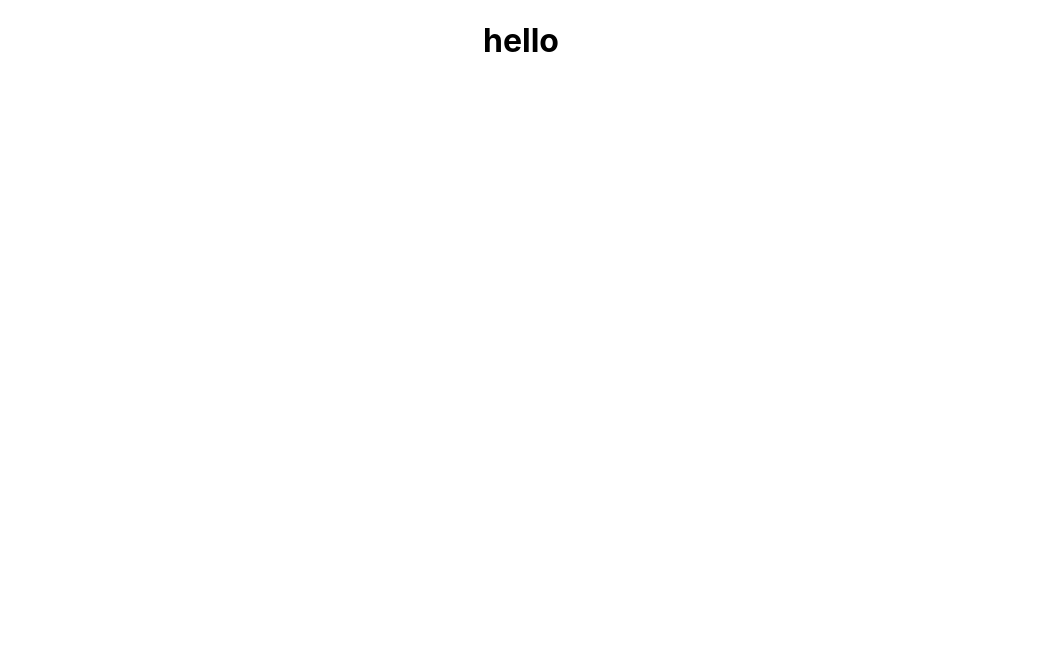
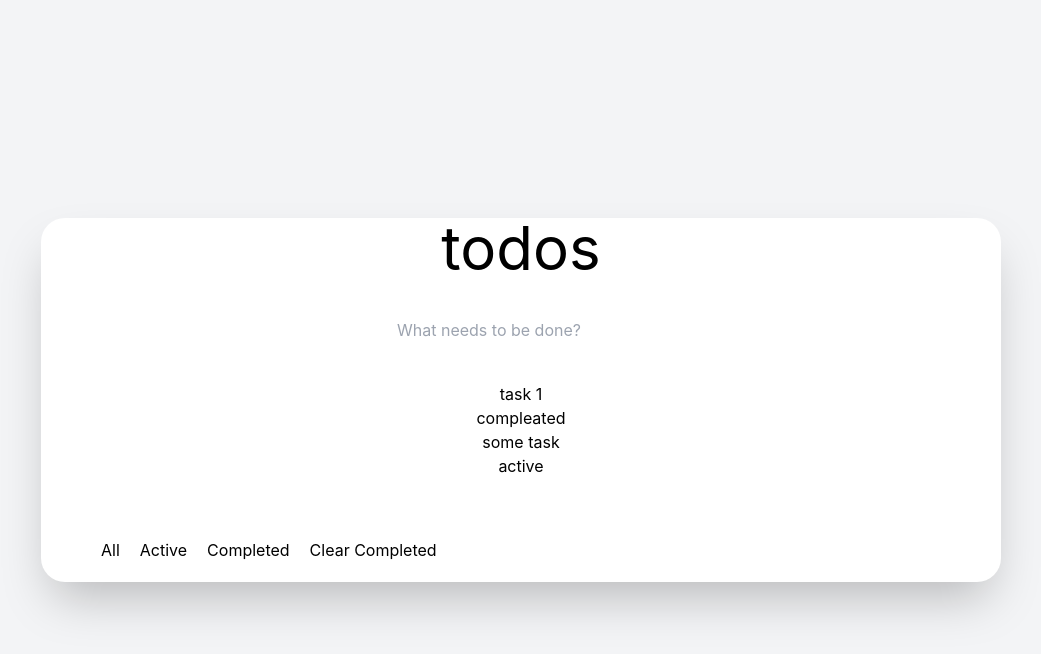
Before and after one commit to Yury-Odinson/todo, a React (Create React App) app: page / in a window 1280 px wide. Shown: the top 654 px of the page, without its empty margins (119-1160 px from the left). Built offline with nearby package versions, Linux system fonts and the light colour scheme.

Commit message:
feat: componments

```diff
--- a/src/App.tsx
+++ b/src/App.tsx
@@ -1,10 +1,11 @@
 import React from 'react';
 import './App.css';
+import {Main} from "./components/Main";
 
 function App() {
   return (
-    <div className="App">
-      <h1>hello</h1>
+    <div className="App relative h-screen bg-gray-100">
+        <Main/>
     </div>
   );
 }
--- /dev/null
+++ b/src/components/Main.tsx
@@ -0,0 +1,33 @@
+import React from "react";
+import {TaskElement} from "./TaskElement";
+
+export const Main: React.FC = () => {
+
+    return (
+        <div className="absolute top-1/2 left-1/2 -translate-x-1/2 -translate-y-1/2  w-3/4 shadow-2xl bg-white rounded-3xl">
+            <div>
+                <h1 className="text-6xl">todos</h1>
+            </div>
+            <div className="py-10 px-5">
+                <div className="pb-10">
+                    <button className=""/>
+                    <input className="" placeholder="What needs to be done?"/>
+                </div>
+
+                <div>
+                    <TaskElement task={"task 1"} completed={true} id={"1"}/>
+                    <TaskElement task={"some task"} completed={false} id={"2"}/>
+                </div>
+            </div>
+            <div className="px-10 py-5 flex gap-5 items-center">
+                <span>
+                    {/*{COUNTER}*/}
+                </span>
+                <button className="">All</button>
+                <button className="">Active</button>
+                <button className="">Completed</button>
+                <button className="">Clear Completed</button>
+            </div>
+        </div>
+    );
+};
--- /dev/null
+++ b/src/components/TaskElement.tsx
@@ -0,0 +1,13 @@
+import React from "react";
+import {Task} from "../tools/types";
+
+export const TaskElement: React.FC<Task> = ({task, completed, id}) => {
+    return (
+        <div id={id}>
+            <p>{task}</p>
+            <span>
+                {completed ? "compleated": "active"}
+            </span>
+        </div>
+    );
+};
--- a/src/index.css
+++ b/src/index.css
@@ -1,3 +1,7 @@
+@tailwind base;
+@tailwind components;
+@tailwind utilities;
+
 body {
   margin: 0;
   font-family: -apple-system, BlinkMacSystemFont, 'Segoe UI', 'Roboto', 'Oxygen',
--- /dev/null
+++ b/src/tools/types.ts
@@ -0,0 +1,5 @@
+export interface Task {
+    task: string,
+    completed: boolean,
+    id: string,
+}
--- a/tailwind.config.js
+++ b/tailwind.config.js
@@ -1,6 +1,8 @@
 /** @type {import('tailwindcss').Config} */
 module.exports = {
-  content: [],
+  content: [
+    "./src/**/*.{html,js,t,tsx}"
+  ],
   theme: {
     extend: {},
   },
```
